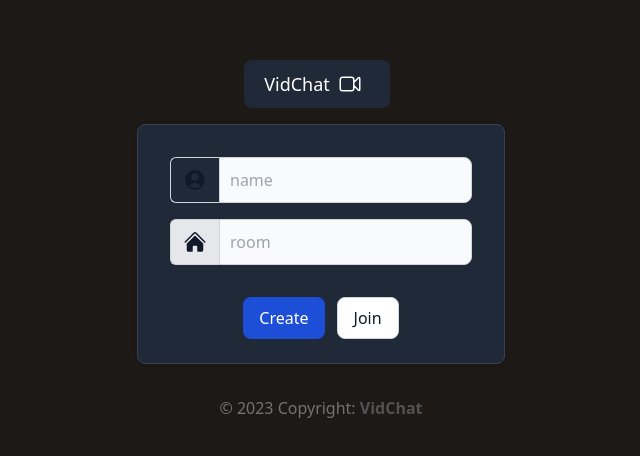
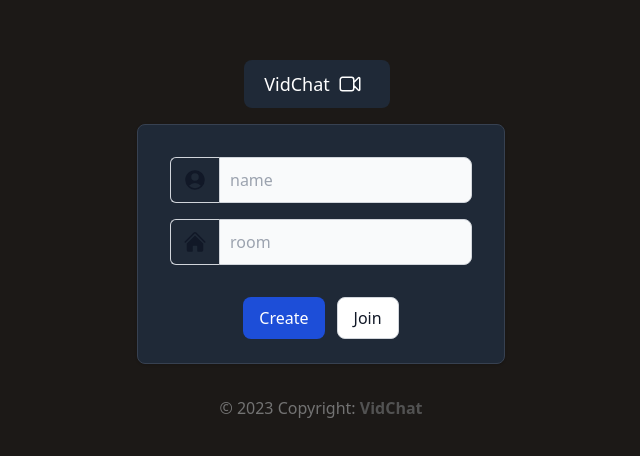
Before and after one commit to rohitbrk/vidchat, a React (Vite) app: page / in a window 1280 px wide. Shown: the part 148-604 px from the top of the page, without its empty margins (319-959 px from the left). Built offline with nearby package versions, Linux system fonts and the light colour scheme.

Commit message:
add useReducer pattern for userInfo

```diff
--- a/src/App.tsx
+++ b/src/App.tsx
@@ -1,12 +1,15 @@
 import Nav from "./components/Nav";
 import Footer from "./components/Footer";
 import Main from "./components/Main";
+import UserInfoProvider from "./context/UserInfoContext";
 
 const Layout = () => {
   return (
     <div className="min-h-screen p-14 flex flex-col gap-2 items-center justify-center bg-stone-900">
       <Nav />
-      <Main />
+      <UserInfoProvider>
+        <Main />
+      </UserInfoProvider>
       <Footer />
     </div>
   );
--- a/src/components/ChatWindow.tsx
+++ b/src/components/ChatWindow.tsx
@@ -1,3 +1,6 @@
+import { useContext } from "react";
+import { UserInfoContext } from "../context/UserInfoContext";
+
 type ChatWindowProps = {
   currentVideoRef: null;
   remoteVideoRef: null;
@@ -14,14 +17,13 @@ const ChatWindow = ({
   screenShareStatus,
   startScreenShare,
   stopScreenShare,
-  disconnect,
-  roomId,
 }: ChatWindowProps) => {
+  const { room } = useContext(UserInfoContext);
   return (
     <div>
       <div className="flex flex-col gap-2">
         <div className="max-w-screen-md flex justify-center text-white bg-gray-800 hover:bg-gray-900 focus:outline-none focus:ring-4 focus:ring-gray-300 font-medium rounded-lg text-sm px-5 py-2.5 mb-2 dark:bg-gray-800 dark:hover:bg-gray-700 dark:focus:ring-gray-700 dark:border-gray-700">
-          <div className="mr-2 text-lg">{roomId}</div>
+          <div className="mr-2 text-lg">{room}</div>
         </div>
         <div>
           <video
@@ -58,7 +60,7 @@ const ChatWindow = ({
         </div>
         <div className="flex justify-center mt-4 md:mt-6">
           <button
-            onClick={disconnect}
+            onClick={() => window.location.reload()}
             className="inline-flex items-center px-4 py-2 text-base font-medium text-center text-white bg-red-700 rounded-lg hover:bg-red-800 focus:ring-4 focus:outline-none focus:ring-red-300 dark:bg-red-600 dark:hover:bg-red-700 dark:focus:ring-red-800"
           >
             Disconnect
--- a/src/components/Main.tsx
+++ b/src/components/Main.tsx
@@ -1,8 +1,10 @@
 // @ts-nocheck
-import { useEffect, useRef, useState } from "react";
+import { useContext, useEffect, useRef, useState } from "react";
 import Peer from "peerjs";
 import ChatWindow from "./ChatWindow";
 import RoomLogin from "./RoomLogin";
+import { UserInfoContext } from "../context/UserInfoContext";
+import { updateStream } from "../lib/room";
 
 const Main = () => {
   const getUserMedia =
@@ -10,63 +12,52 @@ const Main = () => {
     navigator.webkitGetUserMedia ||
     navigator.mozGetUserMedia;
 
-  const [roomId, setRoomId] = useState("");
+  const { name, room } = useContext(UserInfoContext);
   const [showChatWindow, setShowChatWindow] = useState(false);
-  const [name, setName] = useState("");
 
   const currentVideoRef = useRef(null);
   const remoteVideoRef = useRef(null);
-
   const screenStream = useRef(null);
   const peer = useRef(null);
   const remotePeer = useRef(null);
+
   const [screenShareStatus, setScreenShareStatus] = useState(false);
 
   const createRoom = () => {
-    if (roomId === " " || roomId === "" || name === " " || name === "") {
+    if (room === " " || room === "" || name === " " || name === "") {
       alert("Please enter room id and name");
       return;
     }
-    // manipulating roomId so that it won't collide
-    peer.current = new Peer(`yth1${roomId}bvn2`);
+    // manipulating room so that it won't collide
+    peer.current = new Peer(`yth1${room}bvn2`);
     peer.current.on("open", () => {
       getUserMedia({ video: true, audio: true }, (stream) => {
-        setLocalStream(stream);
+        updateStream(currentVideoRef, stream);
       });
     });
     peer.current.on("call", (call) => {
       call.answer(currentVideoRef.current.srcObject);
       call.on("stream", (stream) => {
-        setRemoteStream(stream);
+        updateStream(remoteVideoRef, stream);
       });
       remotePeer.current = call;
     });
     setShowChatWindow(true);
   };
 
-  const setLocalStream = (stream) => {
-    currentVideoRef.current.srcObject = stream;
-    currentVideoRef.current.play();
-  };
-
-  const setRemoteStream = (stream) => {
-    remoteVideoRef.current.srcObject = stream;
-    remoteVideoRef.current.play();
-  };
-
   const joinRoom = () => {
-    if (roomId === " " || roomId === "" || name === " " || name === "") {
+    if (room === " " || room === "" || name === " " || name === "") {
       alert("Please enter room id and name");
       return;
     }
     peer.current = new Peer();
     peer.current.on("open", (id) => {
       getUserMedia({ video: true, audio: true }, (stream) => {
-        setLocalStream(stream);
-        // manipulating roomId so that it won't collide
-        let call = peer.current.call(`yth1${roomId}bvn2`, stream);
+        updateStream(currentVideoRef, stream);
+        // manipulating room so that it won't collide
+        let call = peer.current.call(`yth1${room}bvn2`, stream);
         call.on("stream", (stream) => {
-          setRemoteStream(stream);
+          updateStream(remoteVideoRef, stream);
         });
         remotePeer.current = call;
       });
@@ -105,23 +96,12 @@ const Main = () => {
     setScreenShareStatus(false);
   };
 
-  const disconnect = () => {
-    window.location.reload();
-  };
-
   return (
     <div>
       {showChatWindow ? (
         <div></div>
       ) : (
-        <RoomLogin
-          name={name}
-          setName={setName}
-          roomId={roomId}
-          setRoomId={setRoomId}
-          createRoom={createRoom}
-          joinRoom={joinRoom}
-        />
+        <RoomLogin createRoom={createRoom} joinRoom={joinRoom} />
       )}
       {showChatWindow ? (
         <ChatWindow
@@ -130,8 +110,6 @@ const Main = () => {
           screenShareStatus={screenShareStatus}
           startScreenShare={startScreenShare}
           stopScreenShare={stopScreenShare}
-          disconnect={disconnect}
-          roomId={roomId}
         />
       ) : (
         <div></div>
--- a/src/components/Nav.tsx
+++ b/src/components/Nav.tsx
@@ -3,7 +3,9 @@ const Nav = () => {
     <>
       <div className="text-white w-full max-w-screen-lg flex justify-center gap-1">
         <div className="flex justify-center text-white bg-gray-800 hover:bg-gray-900 focus:outline-none focus:ring-4 focus:ring-gray-300 font-medium rounded-lg text-sm px-5 py-2.5 mr-2 mb-2 dark:bg-gray-800 dark:hover:bg-gray-700 dark:focus:ring-gray-700 dark:border-gray-700">
-          <div className="mr-2 text-lg">VidChat</div>
+          <a href="/">
+            <div className="mr-2 text-lg">VidChat</div>
+          </a>
           <div className="flex justify-center items-center">
             <svg
               xmlns="http://www.w3.org/2000/svg"
--- a/src/components/RoomLogin.tsx
+++ b/src/components/RoomLogin.tsx
@@ -1,24 +1,26 @@
+import { useContext } from "react";
+import {
+  UserInfoContext,
+  UserInfoDispatchContext,
+} from "../context/UserInfoContext";
+
 type RoomLoginProps = {
-  name: string;
-  setName: (name: string) => void;
-  roomId: string;
-  setRoomId: (name: string) => void;
   createRoom: () => void;
   joinRoom: () => void;
 };
-const RoomLogin = ({
-  name,
-  setName,
-  roomId,
-  setRoomId,
-  createRoom,
-  joinRoom,
-}: RoomLoginProps) => {
-  return (
-    <div className="w-full max-w-lg border rounded-lg shadow bg-gray-800 border-gray-700">
-      <div className="flex flex-col items-center p-6">
-        <div className="flex m-2">
-          <span className="inline-flex items-center px-3 text-base text-gray-900 bg-gray-800 border border-r-0 border-gray-300 rounded-l-md dark:bg-gray-600 dark:text-gray-400 dark:border-gray-600">
+const RoomLogin = ({ createRoom, joinRoom }: RoomLoginProps) => {
+  const { name, room } = useContext(UserInfoContext);
+  const userInfoDispatch = useContext(UserInfoDispatchContext);
+
+  const onChange = (e) =>
+    userInfoDispatch({
+      type: "SET_VAL",
+      payload: { name: e.target.name, value: e.target.value },
+    });
+
+  const form = [
+    {
+      svg: (
         <svg
           xmlns="http://www.w3.org/2000/svg"
           viewBox="0 0 24 24"
@@ -31,17 +33,14 @@ const RoomLogin = ({
             clipRule="evenodd"
           />
         </svg>
-          </span>
-          <input
-            type="text"
-            value={name}
-            onChange={(e) => setName(e.target.value)}
-            className="rounded-none rounded-r-lg bg-gray-50 border text-gray-900 focus:ring-blue-500 focus:border-blue-500 block flex-1 min-w-0 w-full text-base border-gray-300 p-2.5 dark:bg-gray-700 dark:border-gray-600 dark:placeholder-gray-400 dark:text-white"
-            placeholder="name"
-          />
-        </div>
-        <div className="flex m-2">
-          <span className="inline-flex items-center px-3 text-base text-gray-900 bg-gray-200 border border-r-0 border-gray-300 rounded-l-md dark:bg-gray-600 dark:text-gray-400 dark:border-gray-600">
+      ),
+      value: name,
+      onChange: onChange,
+      placeholder: "name",
+      name: "name",
+    },
+    {
+      svg: (
         <svg
           xmlns="http://www.w3.org/2000/svg"
           viewBox="0 0 24 24"
@@ -51,15 +50,31 @@ const RoomLogin = ({
           <path d="M11.47 3.84a.75.75 0 011.06 0l8.69 8.69a.75.75 0 101.06-1.06l-8.689-8.69a2.25 2.25 0 00-3.182 0l-8.69 8.69a.75.75 0 001.061 1.06l8.69-8.69z" />
           <path d="M12 5.432l8.159 8.159c.03.03.06.058.091.086v6.198c0 1.035-.84 1.875-1.875 1.875H15a.75.75 0 01-.75-.75v-4.5a.75.75 0 00-.75-.75h-3a.75.75 0 00-.75.75V21a.75.75 0 01-.75.75H5.625a1.875 1.875 0 01-1.875-1.875v-6.198a2.29 2.29 0 00.091-.086L12 5.43z" />
         </svg>
+      ),
+      value: room,
+      onChange: onChange,
+      placeholder: "room",
+      name: "room",
+    },
+  ];
+  return (
+    <div className="w-full max-w-lg border rounded-lg shadow bg-gray-800 border-gray-700">
+      <div className="flex flex-col items-center p-6">
+        {form.map((item) => (
+          <div className="flex m-2" key={item.placeholder}>
+            <span className="inline-flex items-center px-3 text-base text-gray-900 bg-gray-800 border border-r-0 border-gray-300 rounded-l-md dark:bg-gray-600 dark:text-gray-400 dark:border-gray-600">
+              {item.svg}
             </span>
             <input
               type="text"
-            value={roomId}
-            onChange={(e) => setRoomId(e.target.value)}
-            className="rounded-none rounded-r-lg bg-gray-50 border text-gray-900 focus:ring-blue-500 focus:border-blue-500 block flex-1 min-w-0 w-full text-base border-gray-300 p-2.5  dark:bg-gray-700 dark:border-gray-600 dark:placeholder-gray-400 dark:text-white"
-            placeholder="room"
+              name={item.name}
+              value={item.value ? item.value : ""}
+              onChange={item.onChange}
+              className="rounded-none rounded-r-lg bg-gray-50 border text-gray-900 focus:ring-blue-500 focus:border-blue-500 block flex-1 min-w-0 w-full text-base border-gray-300 p-2.5 dark:bg-gray-700 dark:border-gray-600 dark:placeholder-gray-400 dark:text-white"
+              placeholder={item.placeholder}
             />
           </div>
+        ))}
 
         <div className="flex mt-4 space-x-3 md:mt-6">
           <button
--- /dev/null
+++ b/src/context/UserInfoContext.tsx
@@ -0,0 +1,33 @@
+import { createContext, useReducer } from "react";
+
+const UserInfoContext = createContext({ name: "", room: "" });
+const UserInfoDispatchContext = createContext(null);
+
+const reducer = (state, action) => {
+  switch (action.type) {
+    case "SET_VAL":
+      return { ...state, [action.payload.name]: action.payload.value };
+
+    case "RESET":
+      return { name: "", room: "" };
+  }
+};
+
+let userInfo;
+let userInfoDispatch;
+
+const UserInfoProvider = ({ children }) => {
+  [userInfo, userInfoDispatch] = useReducer(reducer, { name: "", room: "" });
+
+  return (
+    <UserInfoContext.Provider value={userInfo}>
+      <UserInfoDispatchContext.Provider value={userInfoDispatch}>
+        {children}
+      </UserInfoDispatchContext.Provider>
+    </UserInfoContext.Provider>
+  );
+};
+
+export default UserInfoProvider;
+
+export { userInfoDispatch, UserInfoContext, UserInfoDispatchContext };
--- /dev/null
+++ b/src/lib/room.ts
@@ -0,0 +1,6 @@
+const updateStream = (videoRef, stream) => {
+  videoRef.current.srcObject = stream;
+  videoRef.current.play();
+};
+
+export { updateStream };
```
Lines whose indentation alone changed are shown as unchanged.
